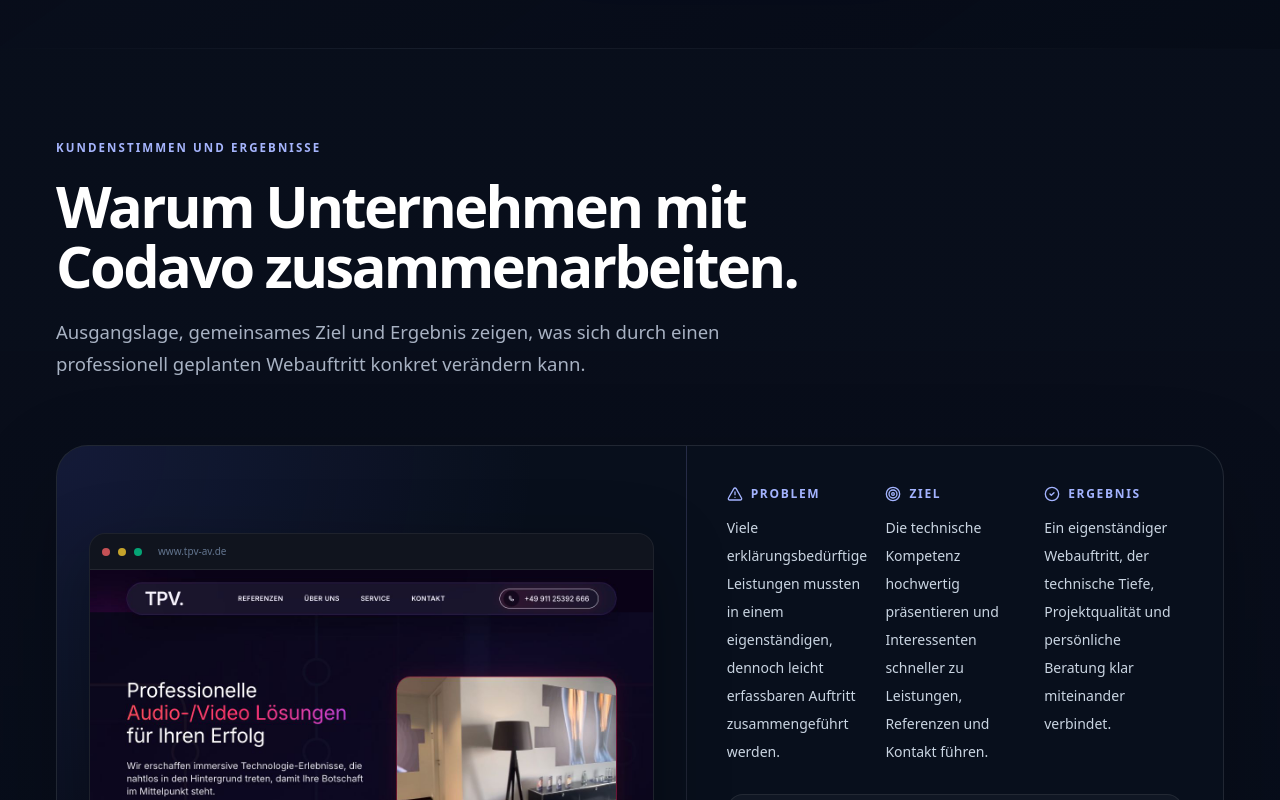
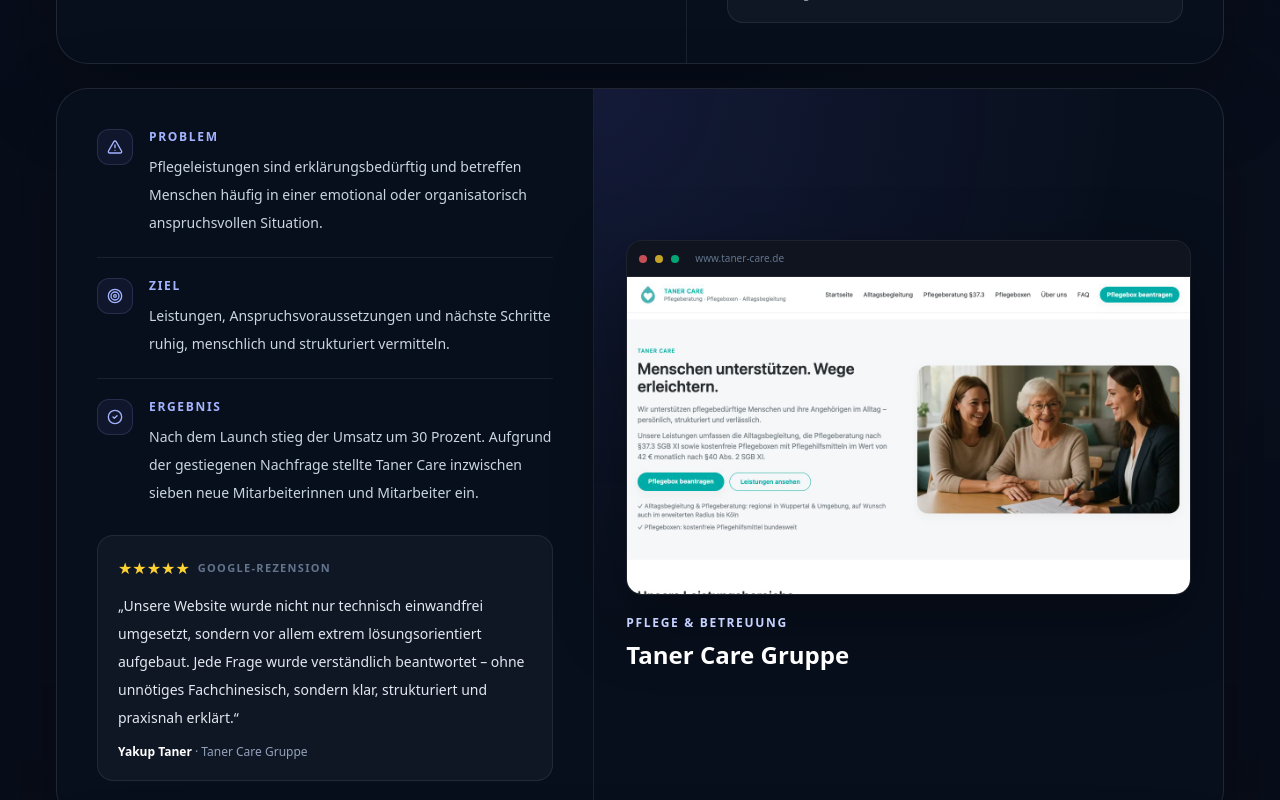
Before and after one commit to OpnyAI/codavo-website, a Next.js app: page / in a window 1280 px wide. Shown: the part 6680-7480 px from the top of the page. Built offline with nearby package versions, Linux system fonts and the light colour scheme; no server answers.

Commit message:
Improve testimonial layout and homepage flow

```diff
--- a/src/app/page.tsx
+++ b/src/app/page.tsx
@@ -228,8 +228,8 @@
         </section>
 
         <Services />
+        <Testimonials />
         <About />
-        <Testimonials />
         <Process />
 
         <section className="section section--quiet">
--- a/src/components/Testimonials.tsx
+++ b/src/components/Testimonials.tsx
@@ -92,16 +92,23 @@
                 </div>
 
                 <div className="p-6 md:p-8 lg:p-10">
-                  <div className="grid gap-5 md:grid-cols-3">
+                  <div className="divide-y divide-white/8">
                     {storyRows.map(({ key, label, icon: Icon }) => (
-                      <div key={key}>
-                        <div className="flex items-center gap-2 text-xs font-semibold uppercase tracking-[0.14em] text-indigo-300">
+                      <div
+                        key={key}
+                        className="grid grid-cols-[auto_minmax(0,1fr)] gap-4 py-5 first:pt-0 last:pb-0"
+                      >
+                        <span className="flex h-9 w-9 items-center justify-center rounded-xl border border-indigo-300/15 bg-indigo-400/[0.07] text-indigo-300">
                           <Icon className="h-4 w-4" aria-hidden />
-                          {label}
+                        </span>
+                        <div>
+                          <p className="text-xs font-semibold uppercase tracking-[0.14em] text-indigo-300">
+                            {label}
+                          </p>
+                          <p className="mt-2 text-sm leading-7 text-slate-300">
+                            {project[key]}
+                          </p>
                         </div>
-                        <p className="mt-3 text-sm leading-7 text-slate-300">
-                          {project[key]}
-                        </p>
                       </div>
                     ))}
                   </div>
```
